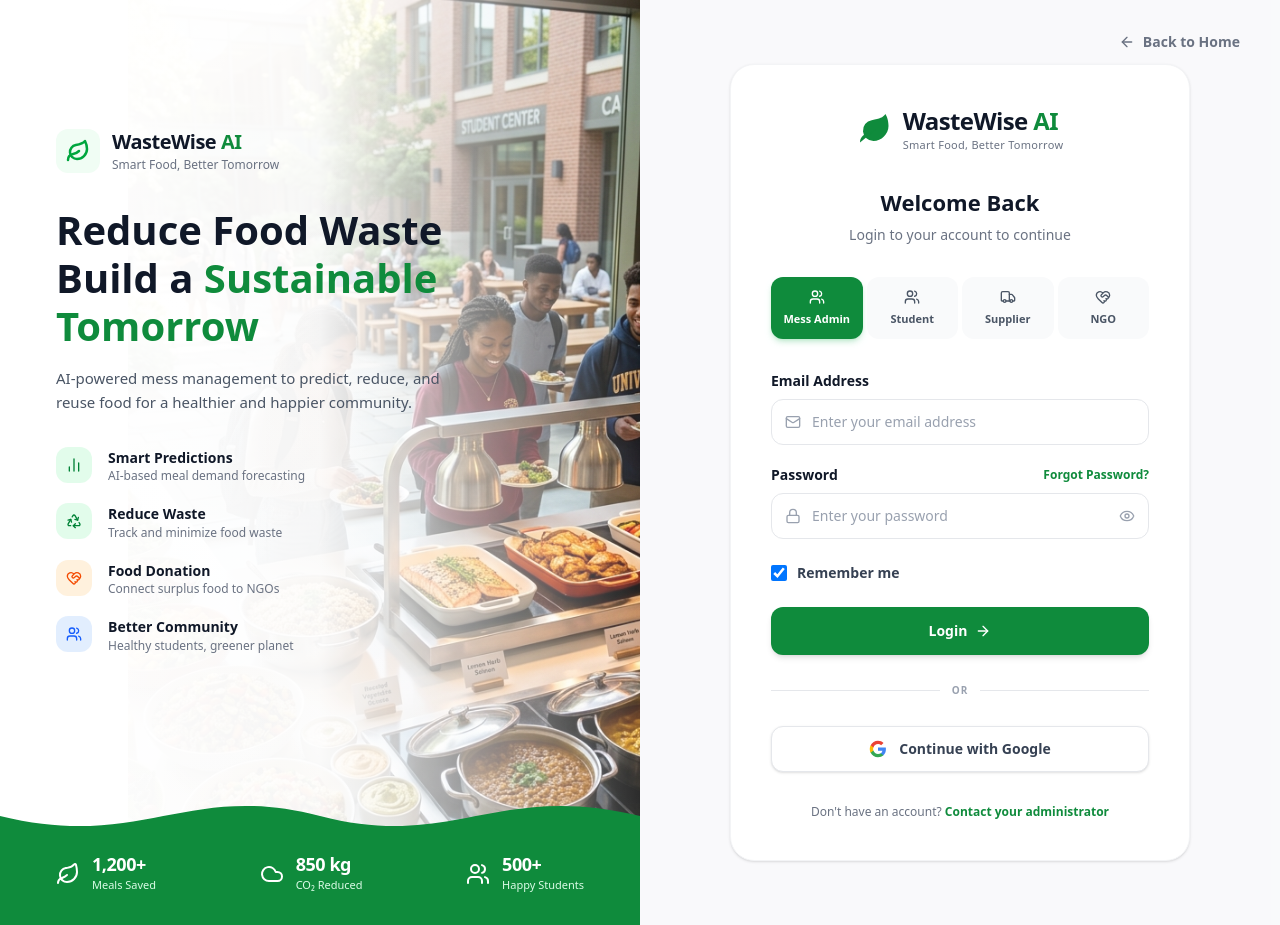
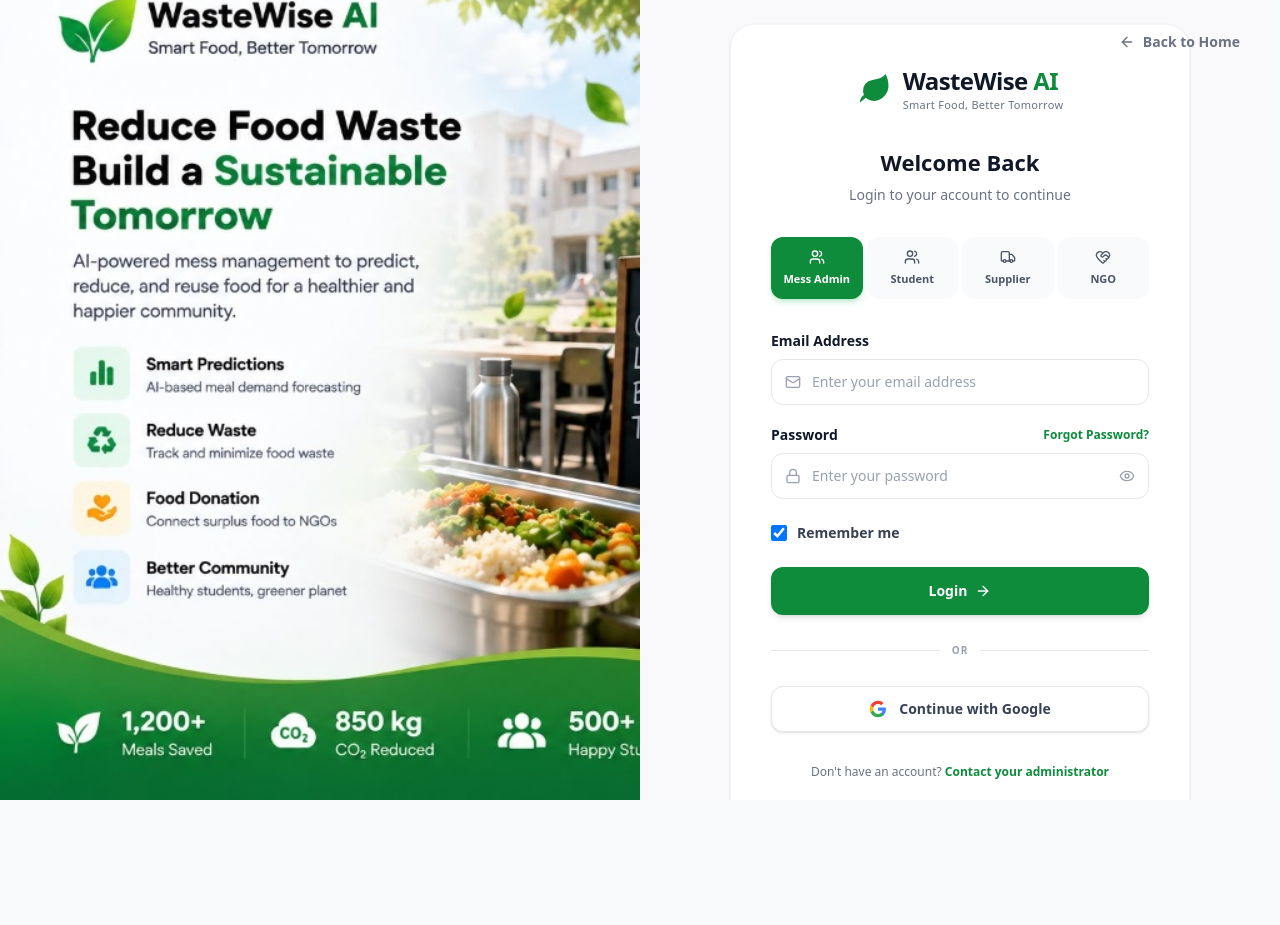
Before and after one commit to saritasuthar276-oss/West-Care-, a Next.js app: page /login in a window 1280 px wide. After the commit the page ends 800 px from the top, so only its background shows below. Built offline with nearby package versions, Linux system fonts and the light colour scheme.

Commit message:
Use exact cropped mockup image for left panel and strict 100vh layout

```diff
--- a/src/app/login/page.tsx
+++ b/src/app/login/page.tsx
@@ -3,20 +3,16 @@
 import { useState } from "react";
 import { useRouter } from "next/navigation";
 import {
-  Leaf,
-  BarChart2,
-  Recycle,
-  HeartHandshake,
   Users,
   Mail,
   Lock,
   Eye,
   EyeOff,
   ArrowRight,
-  Cloud,
   Loader2,
   ArrowLeft,
-  Truck
+  Truck,
+  HeartHandshake
 } from "lucide-react";
 import { z } from "zod";
 import { useForm } from "react-hook-form";
@@ -50,122 +46,18 @@
   };
 
   return (
-    <div className="min-h-screen w-full flex flex-col lg:flex-row bg-gray-50 font-sans text-gray-900">
+    <div className="h-screen w-full flex bg-gray-50 font-sans text-gray-900 overflow-hidden">
 
-      {/* Left Panel */}
-      <div className="hidden lg:flex flex-col w-1/2 relative bg-white">
-
-        {/* Background Image on the right side of the left panel */}
+      {/* Left Panel (Exact Mockup Image) */}
+      <div className="hidden lg:block w-1/2 h-full relative bg-white">
         <div
-          className="absolute right-0 top-0 bottom-0 w-[80%] bg-cover bg-center z-0"
-          style={{ backgroundImage: "url('/food_bg.jpg')" }}
+          className="absolute inset-0 bg-cover bg-center bg-no-repeat"
+          style={{ backgroundImage: "url('/exact_bg.jpg')" }}
         />
-        {/* Gradient fading to white on the left */}
-        <div className="absolute inset-0 z-0 bg-gradient-to-r from-white via-white/95 to-transparent" />
-        <div className="absolute inset-0 z-0 bg-gradient-to-t from-white/20 to-transparent" />
-
-        {/* Content Wrapper */}
-        <div className="relative z-10 flex flex-col h-full w-full">
-
-          <div className="flex-1 flex flex-col justify-center px-10 xl:px-14 py-12 max-w-2xl">
-
-            {/* Logo */}
-            <div className="flex items-center gap-3 mb-8">
-              <div className="text-green-600 bg-green-50 p-2.5 rounded-xl">
-                <svg width="24" height="24" viewBox="0 0 24 24" fill="none" stroke="currentColor" strokeWidth="2.5" strokeLinecap="round" strokeLinejoin="round"><path d="M11 20A7 7 0 0 1 9.8 6.1C15.5 5 17 4.48 19 2c1 2 2 4.18 2 8 0 5.5-4.78 10-10 10Z"/><path d="M2 21c0-3 1.85-5.36 5.08-6C9.5 14.52 12 13 13 12"/></svg>
-              </div>
-              <div>
-                <h1 className="text-xl font-extrabold tracking-tight text-gray-900">WasteWise <span className="text-[#0f8b3c]">AI</span></h1>
-                <p className="text-[12px] text-gray-500 font-medium">Smart Food, Better Tomorrow</p>
-              </div>
-            </div>
-
-            <h2 className="text-[32px] xl:text-[40px] font-extrabold leading-[1.2] mb-4 text-gray-900">
-              Reduce Food Waste<br />
-              Build a <span className="text-[#0f8b3c]">Sustainable</span><br />
-              <span className="text-[#0f8b3c]">Tomorrow</span>
-            </h2>
-
-            <p className="text-gray-600 text-[14px] xl:text-[15px] mb-8 max-w-[400px] leading-relaxed font-medium">
-              AI-powered mess management to predict, reduce, and reuse food for a healthier and happier community.
-            </p>
-
-            <div className="grid grid-cols-1 gap-5 max-w-md">
-              <div className="flex items-start gap-4">
-                <div className="bg-green-100/80 p-2.5 rounded-xl text-green-700">
-                  <BarChart2 className="w-4 h-4" />
-                </div>
-                <div className="pt-0.5">
-                  <h3 className="font-bold text-[14px] text-gray-900 leading-tight mb-0.5">Smart Predictions</h3>
-                  <p className="text-[12px] text-gray-500 leading-tight">AI-based meal demand forecasting</p>
-                </div>
-              </div>
-              <div className="flex items-start gap-4">
-                <div className="bg-green-100/80 p-2.5 rounded-xl text-green-700">
-                  <Recycle className="w-4 h-4" />
-                </div>
-                <div className="pt-0.5">
-                  <h3 className="font-bold text-[14px] text-gray-900 leading-tight mb-0.5">Reduce Waste</h3>
-                  <p className="text-[12px] text-gray-500 leading-tight">Track and minimize food waste</p>
-                </div>
-              </div>
-              <div className="flex items-start gap-4">
-                <div className="bg-orange-100/80 p-2.5 rounded-xl text-orange-600">
-                  <HeartHandshake className="w-4 h-4" />
-                </div>
-                <div className="pt-0.5">
-                  <h3 className="font-bold text-[14px] text-gray-900 leading-tight mb-0.5">Food Donation</h3>
-                  <p className="text-[12px] text-gray-500 leading-tight">Connect surplus food to NGOs</p>
-                </div>
-              </div>
-              <div className="flex items-start gap-4">
-                <div className="bg-blue-100/80 p-2.5 rounded-xl text-blue-600">
-                  <Users className="w-4 h-4" />
-                </div>
-                <div className="pt-0.5">
-                  <h3 className="font-bold text-[14px] text-gray-900 leading-tight mb-0.5">Better Community</h3>
-                  <p className="text-[12px] text-gray-500 leading-tight">Healthy students, greener planet</p>
-                </div>
-              </div>
-            </div>
-
-          </div>
-
-          {/* Wavy Stats Bar */}
-          <div className="w-full mt-auto">
-            <svg viewBox="0 0 1440 120" className="w-full h-[50px] xl:h-[70px] text-[#0f8b3c] fill-current -mb-1" preserveAspectRatio="none">
-              <path d="M0,60 C320,120 420,0 720,60 C1020,120 1120,0 1440,60 L1440,120 L0,120 Z"></path>
-            </svg>
-            <div className="bg-[#0f8b3c] px-10 xl:px-14 pb-8 pt-2 flex justify-between items-center w-full text-white">
-              <div className="flex items-center gap-3">
-                <Leaf className="w-6 h-6 text-white" />
-                <div>
-                  <div className="text-lg font-extrabold leading-none tracking-tight">1,200+</div>
-                  <div className="text-[11px] text-green-100 font-medium mt-1">Meals Saved</div>
-                </div>
-              </div>
-              <div className="flex items-center gap-3">
-                <Cloud className="w-6 h-6 text-white" />
-                <div>
-                  <div className="text-lg font-extrabold leading-none tracking-tight">850 kg</div>
-                  <div className="text-[11px] text-green-100 font-medium mt-1">CO₂ Reduced</div>
-                </div>
-              </div>
-              <div className="flex items-center gap-3">
-                <Users className="w-6 h-6 text-white" />
-                <div>
-                  <div className="text-lg font-extrabold leading-none tracking-tight">500+</div>
-                  <div className="text-[11px] text-green-100 font-medium mt-1">Happy Students</div>
-                </div>
-              </div>
-            </div>
-          </div>
-
-        </div>
       </div>
 
       {/* Right Panel (Login) */}
-      <div className="w-full lg:w-1/2 bg-gray-50/50 flex flex-col relative">
+      <div className="w-full lg:w-1/2 h-full bg-gray-50/50 flex flex-col relative">
 
         {/* Back to Home Link */}
         <div className="absolute top-6 right-8 lg:top-8 lg:right-10 z-10">
@@ -174,7 +66,7 @@
           </Link>
         </div>
 
-        <div className="flex-1 flex items-center justify-center p-6 py-16">
+        <div className="flex-1 flex items-center justify-center p-6">
           <div className="w-full max-w-[460px] bg-white rounded-[24px] p-8 lg:p-10 shadow-sm border border-gray-100">
 
             <div className="flex justify-center mb-8">
```
Also changed, not shown: public/exact_bg.jpg (added).
